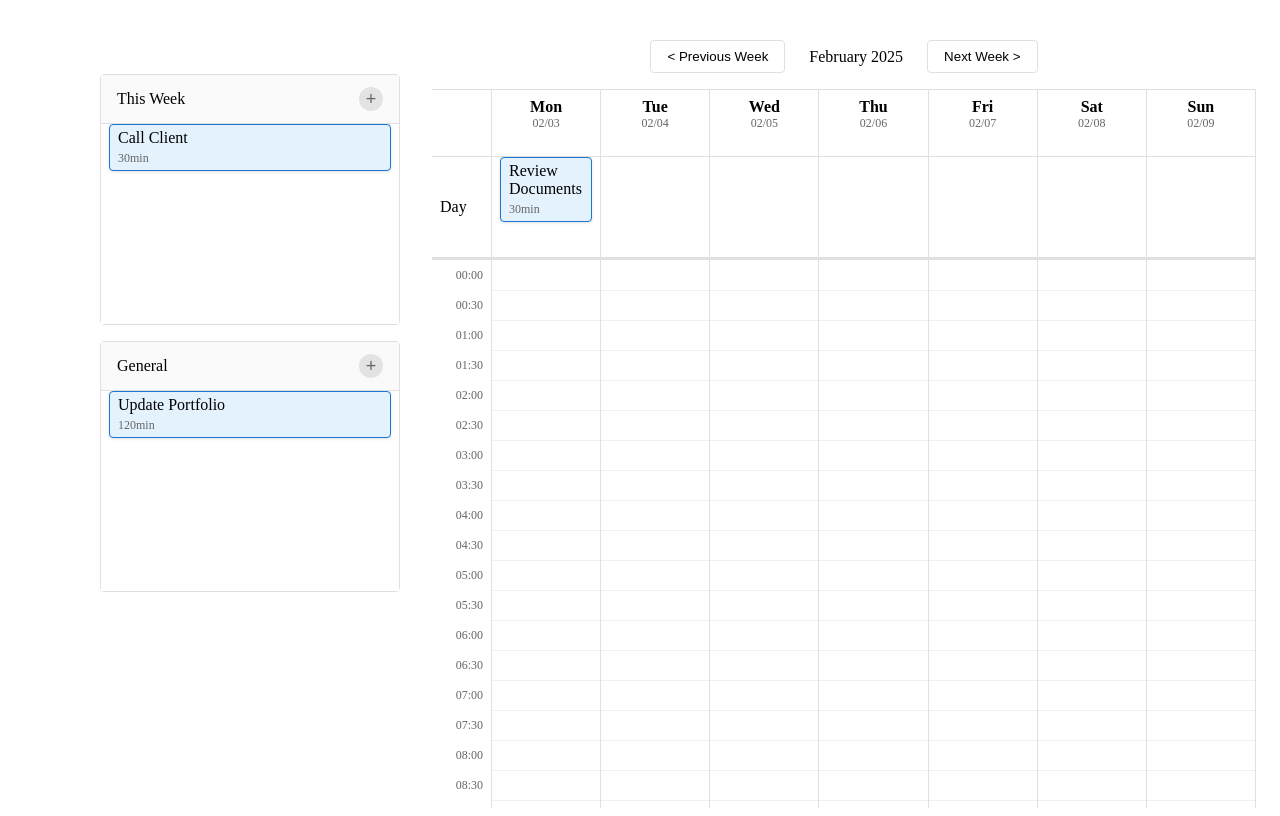
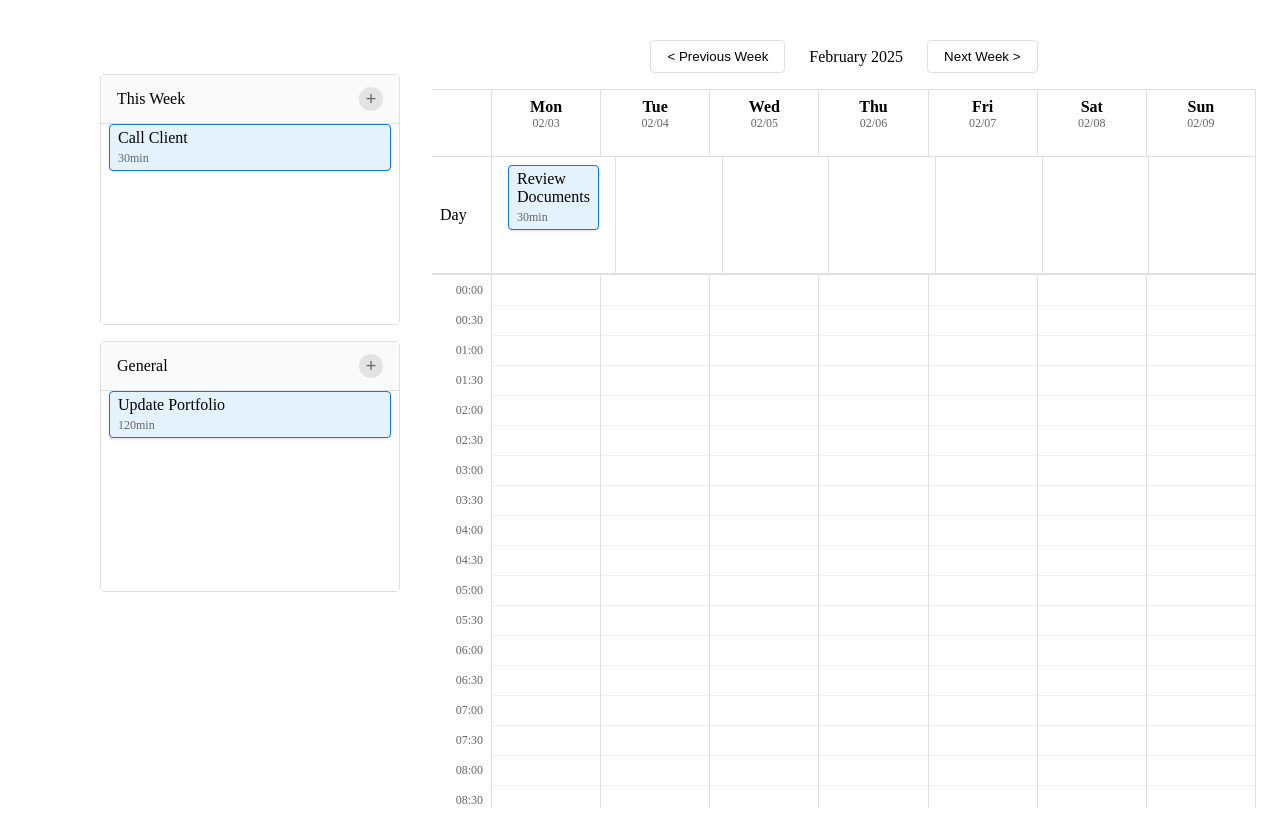
Before and after one commit to psyluo/flexcal, a React (Vite) app: page / in a window 1280 px wide. Built offline with nearby package versions, Linux system fonts and the light colour scheme.

Commit message:
基本功能完成              - 待解决问题:                - 时间位置有错 done                - 下滚状态 hold                - 功能区宽度 done                - 动态调整高度 done                - 样式                - logo                - ready to ship！

```diff
--- a/src/components/PoolRow.tsx
+++ b/src/components/PoolRow.tsx
@@ -4,12 +4,14 @@ import { format, isSameDay } from 'date-fns';
 import { CalendarEvent } from '../types';
 import EventItem from './EventItem';
 import { useDroppable } from '@dnd-kit/core';
+import { POOL_HEIGHT } from '../constants';
 
 const PoolContainer = styled.div`
   display: grid;
   grid-template-columns: 60px repeat(7, 1fr);
-  border-bottom: 2px solid #e0e0e0;
-  min-height: 100px;
+  min-height: ${POOL_HEIGHT}px;
+  height: auto;
+  border-bottom: 1px solid #e0e0e0;
 `;
 
 const PoolLabel = styled.div`
@@ -31,13 +33,14 @@ const PoolTitle = styled.div`
   font-size: 16px;
 `;
 
-const POOL_HEIGHT = 100;
-
 const PoolCell = styled.div<{ $isOver?: boolean }>`
-  height: ${POOL_HEIGHT}px;
   border-right: 1px solid #e0e0e0;
-  position: relative;
-  box-sizing: border-box;
+  padding: 8px;
+  display: flex;
+  flex-direction: column;
+  gap: 8px;
+  min-height: ${POOL_HEIGHT}px;
+  height: auto;
   background-color: ${props => props.$isOver ? 'rgba(0, 0, 0, 0.05)' : 'transparent'};
   transition: background-color 0.2s;
 
--- a/src/components/shared/AreaStyles.ts
+++ b/src/components/shared/AreaStyles.ts
@@ -31,7 +31,6 @@ export const AreaContent = styled.div.attrs({
 })`
   background-color: white;
   min-height: 200px;
-  max-height: 400px;
   padding: 0;
   flex: 1;
   overflow-y: auto;
@@ -39,7 +38,7 @@ export const AreaContent = styled.div.attrs({
   display: flex;
   flex-direction: column;
   transition: background-color 0.2s;
-  height: 100%;
+  height: auto;
   width: 100%;
 
   &:hover {
@@ -83,7 +82,7 @@ export const EventListContainer = styled.div.attrs({
   flex-direction: column;
   gap: 8px;
   width: 100%;
-  height: 100%;
+  min-height: 100%;
   position: relative;
   padding: 12px;
   background-color: ${props => props.$isOver ? 'rgba(0, 0, 0, 0.05)' : 'transparent'};
```
